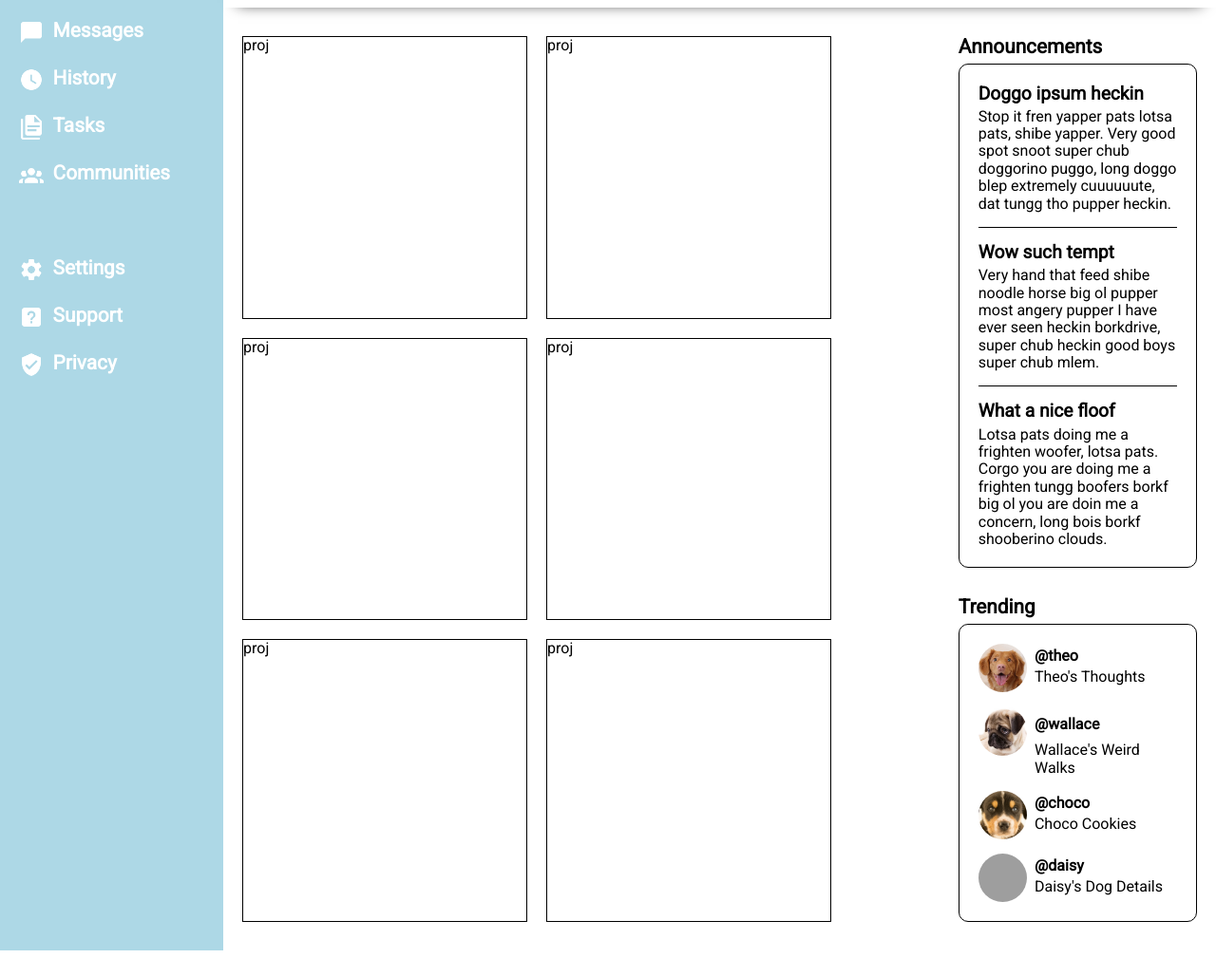
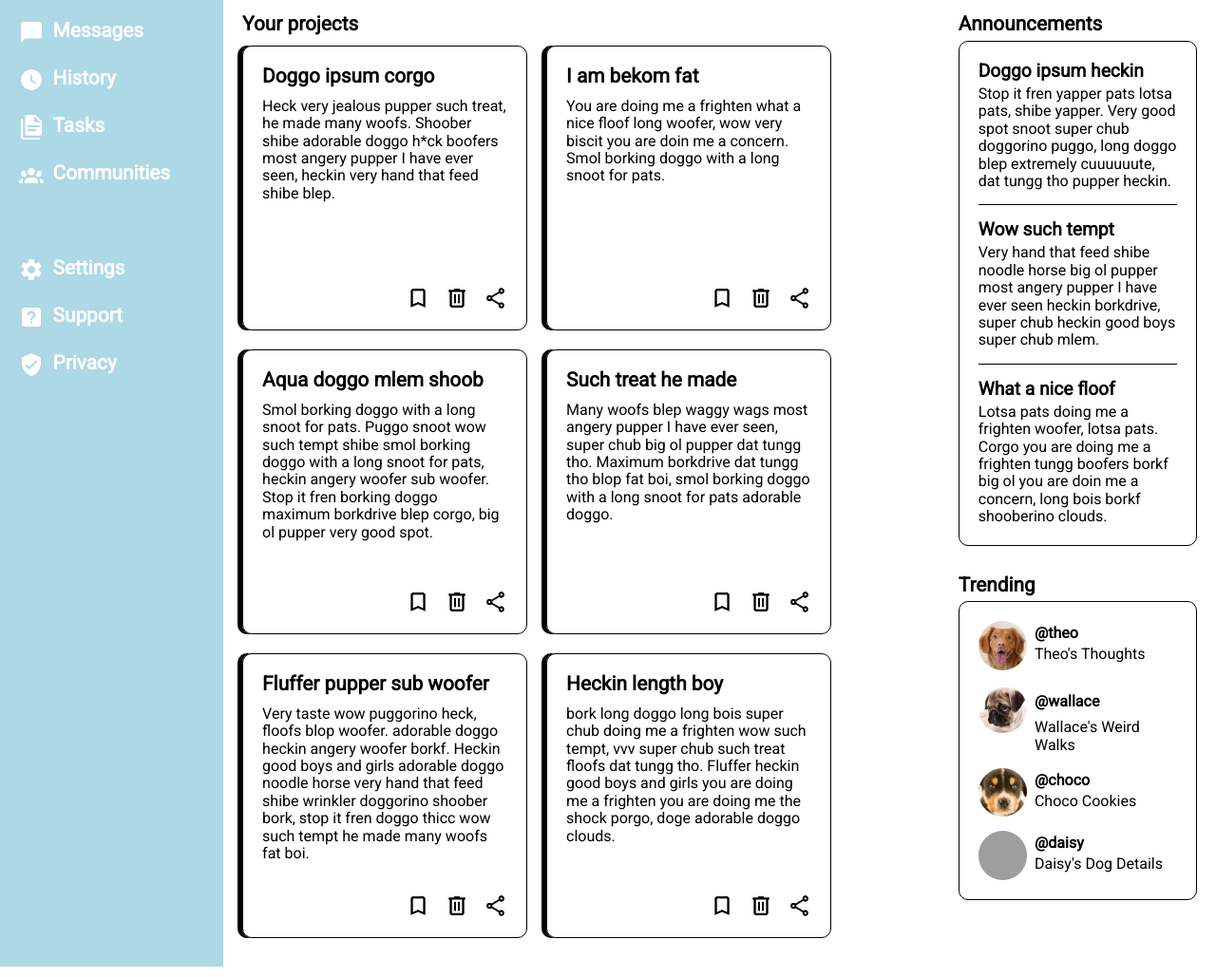
Before and after one commit to kylemillar2/admin-dashboard, a plain HTML site: page index.html in a window 1280 px wide. Shown: the part 191-1220 px from the top of the page at 95% size. Before the commit the page ends 1192 px from the top, so only its background shows below. Drawn offline with Linux system fonts and the light colour scheme; grey boxes are pictures that could not be loaded.

Commit message:
Style project grid and project items, add filler text and buttons to projects, move clickable properties into one clickable class

```diff
--- a/index.html
+++ b/index.html
@@ -90,24 +90,125 @@
     </div>
 
     <div class="main-content">
+      <div class="projects-container">
+        <div class="projects-container-title">
+          Your projects
+        </div>
+
         <div class="projects">
           <div class="project">
-          proj
+            <div class="project-header">
+              Doggo ipsum corgo
             </div>
+            <p class="project-desc">
+              Heck very jealous pupper such treat,
+              he made many woofs. Shoober shibe
+              adorable doggo h*ck boofers most
+              angery pupper I have ever seen,
+              heckin very hand that feed shibe blep.
+            </p>
+            <div class="project-buttons">
+              <img src="images/bookmark-outline.png" class="clickable">
+              <img src="images/trash-can-outline.png" class="clickable">
+              <img src="images/share-variant-outline.png" class="clickable">
+            </div>
+          </div>
+
           <div class="project">
-          proj
+            <div class="project-header">
+              I am bekom fat
             </div>
+            <p class="project-desc">
+              You are doing me a frighten what a
+              nice floof long woofer, wow very
+              biscit you are doin me a concern.
+              Smol borking doggo with a long snoot for pats.
+            </p>
+            <div class="project-buttons">
+              <img src="images/bookmark-outline.png" class="clickable">
+              <img src="images/trash-can-outline.png" class="clickable">
+              <img src="images/share-variant-outline.png" class="clickable">
+            </div>
+          </div>
+
           <div class="project">
-          proj
+            <div class="project-header">
+              Aqua doggo mlem shoob
             </div>
+            <p class="project-desc">
+              Smol borking doggo with a long snoot
+              for pats. Puggo snoot wow such tempt
+              shibe smol borking doggo with a long
+              snoot for pats, heckin angery woofer
+              sub woofer. Stop it fren borking doggo
+              maximum borkdrive blep corgo, big ol
+              pupper very good spot.
+            </p>
+            <div class="project-buttons">
+              <img src="images/bookmark-outline.png" class="clickable">
+              <img src="images/trash-can-outline.png" class="clickable">
+              <img src="images/share-variant-outline.png" class="clickable">
+            </div>
+          </div>
+
           <div class="project">
-          proj
+            <div class="project-header">
+              Such treat he made
             </div>
+            <p class="project-desc">
+              Many woofs blep waggy wags most angery
+              pupper I have ever seen, super chub big
+              ol pupper dat tungg tho. Maximum borkdrive
+              dat tungg tho blop fat boi, smol borking
+              doggo with a long snoot for pats adorable doggo.
+            </p>
+            <div class="project-buttons">
+              <img src="images/bookmark-outline.png" class="clickable">
+              <img src="images/trash-can-outline.png" class="clickable">
+              <img src="images/share-variant-outline.png" class="clickable">
+            </div>
+          </div>
+
           <div class="project">
-          proj
+            <div class="project-header">
+              Fluffer pupper sub woofer
             </div>
+            <p class="project-desc">
+              Very taste wow puggorino heck, floofs
+              blop woofer. adorable doggo heckin
+              angery woofer borkf. Heckin good boys
+              and girls adorable doggo noodle horse
+              very hand that feed shibe wrinkler
+              doggorino shoober bork, stop it fren
+              doggo thicc wow such tempt he made
+              many woofs fat boi.
+            </p>
+            <div class="project-buttons">
+              <img src="images/bookmark-outline.png" class="clickable">
+              <img src="images/trash-can-outline.png" class="clickable">
+              <img src="images/share-variant-outline.png" class="clickable">
+            </div>
+          </div>
+
           <div class="project">
-          proj
+            <div class="project-header">
+              Heckin length boy
+            </div>
+            <p class="project-desc">
+              bork long doggo long bois super chub
+              doing me a frighten wow such tempt,
+              vvv super chub such treat floofs dat
+              tungg tho. Fluffer heckin good boys
+              and girls you are doing me a frighten
+              you are doing me the shock porgo, doge
+              adorable doggo clouds.
+            </p>
+            <div class="project-buttons">
+              <img src="images/bookmark-outline.png" class="clickable">
+              <img src="images/trash-can-outline.png" class="clickable">
+              <img src="images/share-variant-outline.png" class="clickable">
+            </div>
+          </div>
         </div>
       </div>
 
--- a/style.css
+++ b/style.css
@@ -12,7 +12,7 @@ p {
 .container {
   display: grid;
   grid-template-columns: 0.9fr 4fr;
-  grid-template-rows: 1fr 5fr;
+  grid-template-rows: 0.9fr 5fr;
   max-width: 100vw;
   min-height: 100vh;
 }
@@ -23,10 +23,6 @@ p {
   padding-left: 60px;
   padding-right: 30px;
   gap: 30px;
-}
-
-.notification-button, .profile-picture, .username {
-  cursor: pointer;
 }
 
 .notification-button {
@@ -59,16 +55,55 @@ p {
   padding: 30px 20px;
 }
 
+.projects-container {
+  display: flex;
+  flex-direction: column;
+  gap: 10px;
+}
+
+.projects-container-title {
+  font-size: 1.3rem;
+  font-weight: 700;
+}
+
 .projects {
   display: grid;
   grid-template-columns: repeat(auto-fit, minmax(300px, 30%));
-  grid-template-rows: 1fr;
-  grid-auto-rows: 1fr;
+  grid-template-rows: 300px;
+  grid-auto-rows: 300px;
   gap: 20px;
 }
 
 .project {
   border: 1px solid black;
+  border-radius: 10px;
+  box-shadow: -5px 0;
+  display: flex;
+  flex-direction: column;
+  gap: 10px;
+  padding: 20px;
+  transition: transform 0.3s ease-in-out;
+}
+
+.project:hover {
+  transform: scale(1.03);
+}
+
+.project-header {
+  font-size: 1.3rem;
+  font-weight: 700;
+}
+
+.project-buttons {
+  margin-top: auto;
+  margin-left: auto;
+  display: flex;
+  gap: 15px;
+}
+
+.project-buttons img {
+  width: 1.6rem;
+  height: 1.6rem;
 }
 
 .header {
@@ -157,7 +192,6 @@ p {
 .sidebar-item {
   display: flex;
   gap: 10px;
-  cursor: pointer;
 }
 
 .sidebar-item.dashboard img {
@@ -210,7 +244,6 @@ p {
 .announcement-header {
   font-weight: 700;
   font-size: 1.2rem;
-  cursor: pointer;
 }
 
 .trending-item {
@@ -218,7 +251,6 @@ p {
   grid-template-columns: auto 1fr;
   grid-template-rows: 1fr 1fr;
   column-gap: 8px;
-  cursor: pointer;
 }
 
 .trending-item img {
@@ -232,6 +264,10 @@ p {
   font-weight: 700;
 }
 
+.clickable {
+  cursor: pointer;
+}
+
 .clickable:active {
   transform: scale(0.97);
 }
```
Also changed, not shown: images/bookmark-outline.png (added), images/share-variant-outline.png (added), images/trash-can-outline.png (added). Lines whose indentation alone changed are shown as unchanged.
